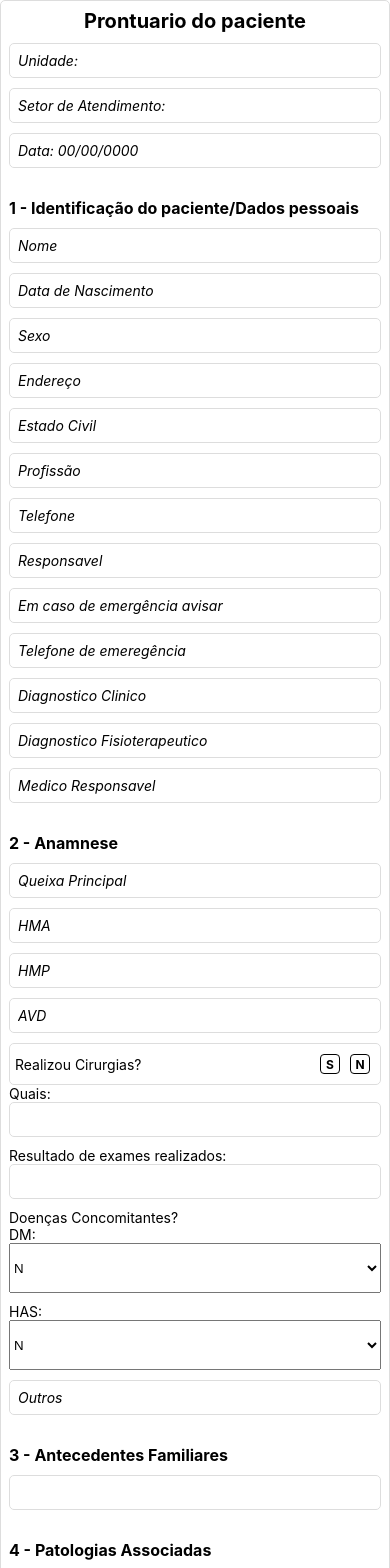
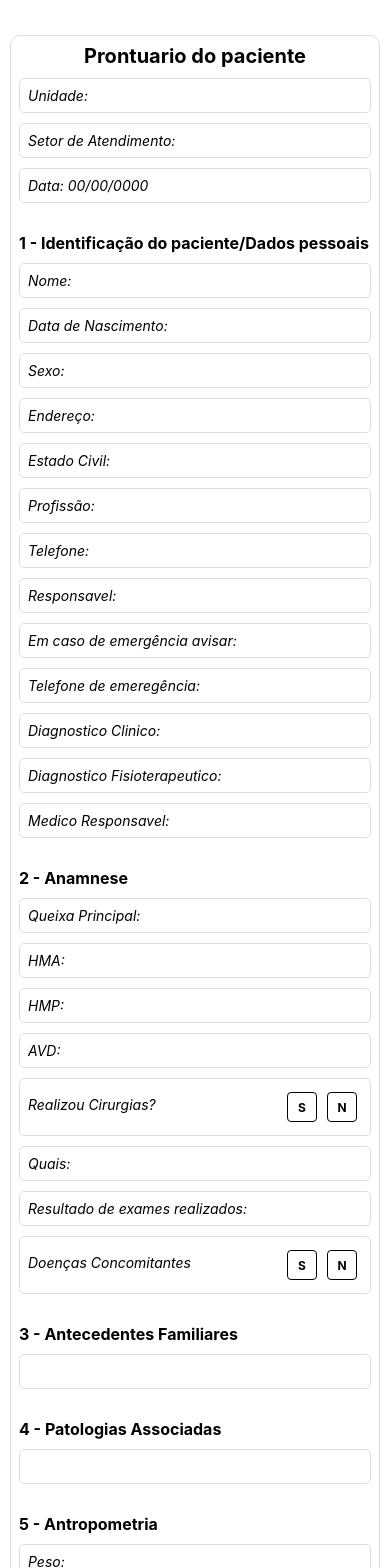
Before and after one commit to MateuzCabral/FisioterapiaAPP, a React Native app: screen / in a window 390 px wide. Shown: the top 1568 px of the page. Built offline with nearby package versions, Linux system fonts and the light colour scheme.

Commit message:
Styles in ScrollView

```diff
--- a/components/Prontuario/index.js
+++ b/components/Prontuario/index.js
@@ -9,13 +9,25 @@ import {
   TouchableOpacity,
 } from "react-native";
 import { Picker } from "@react-native-picker/picker";
-import { CheckBox } from "react-native-elements";
 
 const Prontuario = () => {
   const [isSelected, setIsSelected] = useState(null);
+  const [isSelectedDM, setIsSelectedDM] = useState(null);
+  const [isSelectedHAS, setIsSelectedHAS] = useState(null);
+  const [isSelectedTri, setIsSelectedTri] = useState(null);
+  const [isSelectedBic, setIsSelectedBic] = useState(null);
+  const [isSelectedRad, setIsSelectedRad] = useState(null);
+  const [isSelectedPat, setIsSelectedPat] = useState(null);
+  const [isSelectedCal, setIsSelectedCal] = useState(null);
+  const [isSelectedCuAb, setIsSelectedCuAb] = useState(null);
+  const [isSelectedCuPla, setIsSelectedCuPla] = useState(null);
+  const [isSelectedCon, setIsSelectedCon] = useState(null);
+  const [isSelectedUlc, setIsSelectedUlc] = useState(null);
+  const [isSelectedDeam, setIsSelectedDeam] = useState(null);
 
   return (
-    <ScrollView style={styles.input}>
+    <ScrollView >
+      <View style={styles.scrollStyle}>
         <Text style={styles.header}>Prontuario do paciente</Text>
 
         <View style={styles.section}>
@@ -31,19 +43,19 @@ const Prontuario = () => {
             1 - Identificação do paciente/Dados pessoais
           </Text>
           {[
-          "Nome",
-          "Data de Nascimento",
-          "Sexo",
-          "Endereço",
-          "Estado Civil",
-          "Profissão",
-          "Telefone",
-          "Responsavel",
-          "Em caso de emergência avisar",
-          "Telefone de emeregência",
-          "Diagnostico Clinico",
-          "Diagnostico Fisioterapeutico",
-          "Medico Responsavel",
+            "Nome:",
+            "Data de Nascimento:",
+            "Sexo:",
+            "Endereço:",
+            "Estado Civil:",
+            "Profissão:",
+            "Telefone:",
+            "Responsavel:",
+            "Em caso de emergência avisar:",
+            "Telefone de emeregência:",
+            "Diagnostico Clinico:",
+            "Diagnostico Fisioterapeutico:",
+            "Medico Responsavel:",
           ].map((field) => (
             <React.Fragment key={field}>
               <TextInput style={styles.input} placeholder={field} />
@@ -53,7 +65,7 @@ const Prontuario = () => {
 
         <View style={styles.section}>
           <Text style={styles.subHeader}>2 - Anamnese</Text>
-        {["Queixa Principal", "HMA", "HMP", "AVD"].map((field) => (
+          {["Queixa Principal:", "HMA:", "HMP:", "AVD:"].map((field) => (
             <React.Fragment key={field}>
               <TextInput style={styles.input} placeholder={field} />
             </React.Fragment>
@@ -65,46 +77,86 @@ const Prontuario = () => {
               <TouchableOpacity
                 style={[
                   styles.checkbox,
-              isSelected === 'sim' ? styles.checked : styles.unchecked,
+                  isSelected === "sim" ? styles.checked : styles.unchecked,
                 ]}
-            onPress={() => setIsSelected('sim')}
+                onPress={() => setIsSelected("sim")}
               >
-            <Text style={isSelected === 'sim' ? styles.checkedText : styles.uncheckedText}>
+                <Text
+                  style={
+                    isSelected === "sim"
+                      ? styles.checkedText
+                      : styles.uncheckedText
+                  }
+                >
                   S
                 </Text>
               </TouchableOpacity>
               <TouchableOpacity
                 style={[
                   styles.checkbox,
-              isSelected === 'nao' ? styles.checked : styles.unchecked,
+                  isSelected === "nao" ? styles.checked : styles.unchecked,
                 ]}
-            onPress={() => setIsSelected('nao')}
+                onPress={() => setIsSelected("nao")}
               >
-            <Text style={isSelected === 'nao' ? styles.checkedText : styles.uncheckedText}>
+                <Text
+                  style={
+                    isSelected === "nao"
+                      ? styles.checkedText
+                      : styles.uncheckedText
+                  }
+                >
                   N
                 </Text>
               </TouchableOpacity>
             </View>
           </View>
 
-        <Text style={styles.label}>Quais:</Text>
-        <TextInput style={styles.input} />
+          <TextInput style={styles.input} placeholder="Quais:" />
 
-        <Text style={styles.label}>Resultado de exames realizados:</Text>
-        <TextInput style={styles.input} />
+          <TextInput
+            style={styles.input}
+            placeholder="Resultado de exames realizados:"
+          />
 
-        <Text style={styles.label}>Doenças Concomitantes?</Text>
-        <Text>DM:</Text>
-        <Picker style={styles.picker}>
-          <Picker.Item label="N" value="N" />
-          <Picker.Item label="S" value="S" />
-        </Picker>
-        <Text>HAS:</Text>
-        <Picker style={styles.picker}>
-          <Picker.Item label="N" value="N" />
-          <Picker.Item label="S" value="S" />
-        </Picker>
-        <TextInput style={styles.input} placeholder="Outros"></TextInput>
+          <View style={styles.checkboxContainer}>
+            <Text style={styles.label}>Doenças Concomitantes</Text>
+            <View style={styles.checkInput}>
+              <TouchableOpacity
+                style={[
+                  styles.checkbox,
+                  isSelectedDM === "sim" ? styles.checked : styles.unchecked,
+                ]}
+                onPress={() => setIsSelectedDM("sim")}
+              >
+                <Text
+                  style={
+                    isSelectedDM === "sim"
+                      ? styles.checkedText
+                      : styles.uncheckedText
+                  }
+                >
+                  S
+                </Text>
+              </TouchableOpacity>
+              <TouchableOpacity
+                style={[
+                  styles.checkbox,
+                  isSelectedDM === "nao" ? styles.checked : styles.unchecked,
+                ]}
+                onPress={() => setIsSelectedDM("nao")}
+              >
+                <Text
+                  style={
+                    isSelectedDM === "nao"
+                      ? styles.checkedText
+                      : styles.uncheckedText
+                  }
+                >
+                  N
+                </Text>
+              </TouchableOpacity>
+            </View>
+          </View>
         </View>
 
         <View style={styles.section}>
@@ -136,12 +188,12 @@ const Prontuario = () => {
         <View style={styles.section}>
           <Text style={styles.subHeader}>8 - Exames Fisicos</Text>
           <Text>Dados Vitais</Text>
-        <TextInput style={styles.input} placeholder="PA"></TextInput>
-        <TextInput style={styles.input} placeholder="FC"></TextInput>
-        <TextInput style={styles.input} placeholder="FR"></TextInput>
-        <TextInput style={styles.input} placeholder="AP"></TextInput>
-        <TextInput style={styles.input} placeholder="SpO2"></TextInput>
-        <TextInput style={styles.input} placeholder="Temp"></TextInput>
+          <TextInput style={styles.input} placeholder="PA:"></TextInput>
+          <TextInput style={styles.input} placeholder="FC:"></TextInput>
+          <TextInput style={styles.input} placeholder="FR:"></TextInput>
+          <TextInput style={styles.input} placeholder="AP:"></TextInput>
+          <TextInput style={styles.input} placeholder="SpO2:"></TextInput>
+          <TextInput style={styles.input} placeholder="Temp:"></TextInput>
           <TextInput
             style={styles.input}
             placeholder="Exames Especificos"
@@ -228,11 +280,15 @@ const Prontuario = () => {
           <TextInput style={styles.input} placeholder="Inspeção"></TextInput>
           <TextInput style={styles.input} placeholder="Palpação"></TextInput>
           <TextInput style={styles.input} placeholder="Mensuração"></TextInput>
+
         </View>
 
         <View style={styles.section}>
           <Text style={styles.subHeader}>9 - Força Muscular</Text>
-        <TextInput style={styles.input} placeholder="Musculo/Grupo"></TextInput>
+          <TextInput
+            style={styles.input}
+            placeholder="Musculo/Grupo"
+          ></TextInput>
           <TextInput style={styles.input} placeholder="Grau"></TextInput>
           <Button title="+"></Button>
         </View>
@@ -247,7 +303,10 @@ const Prontuario = () => {
 
         <View style={styles.section}>
           <Text style={styles.subHeader}>11 - Complementos</Text>
-        <TextInput style={styles.input} placeholder="Sensibilidade"></TextInput>
+          <TextInput
+            style={styles.input}
+            placeholder="Sensibilidade"
+          ></TextInput>
           <TextInput style={styles.input} placeholder="Dor: 0 a 10"></TextInput>
           <TextInput style={styles.input} placeholder="Clonus"></TextInput>
           <TextInput
@@ -290,11 +349,21 @@ const Prontuario = () => {
         </View>
 
         <Button title="Finalizar Prontuario" onPress={() => {}} />
+      </View>
     </ScrollView>
   );
 };
 
 const styles = StyleSheet.create({
+  scrollStyle: {
+    borderWidth: 1,
+    borderRadius: 10,
+    borderColor: "#ddd",
+    marginTop: 35,
+    marginBottom: 10,
+    marginHorizontal: 10,
+    padding: 8,
+  },
   container: {
     padding: 10,
     backgroundColor: "#fff",
@@ -316,6 +385,8 @@ const styles = StyleSheet.create({
   label: {
     fontSize: 14,
     marginBottom: 5,
+    fontStyle: "italic",
+    fontWeight: "light",
   },
   input: {
     borderWidth: 1,
@@ -331,50 +402,49 @@ const styles = StyleSheet.create({
     width: "100%",
     marginBottom: 10,
   },
-  label: {
-    fontSize: 14,
-  },
   checkboxContainer: {
-    flexDirection: 'row',
-    display: 'flex',
-    alignItems: 'center',
-    justifyContent: 'space-between',
-    padding: 5,
+    flexDirection: "row",
+    display: "flex",
+    alignItems: "center",
+    justifyContent: "space-between",
+    padding: 8,
     borderWidth: 1,
     borderColor: "#ddd",
     borderRadius: 5,
+    marginBottom: 10,
   },
   checkInput: {
-    flexDirection: 'row',
-    display: 'flex',
-    alignItems: 'center',
-    justifyContent: 'center',
+    flexDirection: "row",
+    display: "flex",
+    alignItems: "center",
+    justifyContent: "center",
+    fontStyle: "italic",
   },
   checkbox: {
-    width: 20,
-    height: 20,
-    justifyContent: 'center',
-    alignItems: 'center',
+    width: 30,
+    height: 30,
+    justifyContent: "center",
+    alignItems: "center",
     margin: 5,
     borderRadius: 4,
   },
   checked: {
-    backgroundColor: '#00005d',
+    backgroundColor: "#00005d",
   },
   unchecked: {
-    backgroundColor: '#fff',
-    borderColor: '#000',
+    backgroundColor: "#fff",
+    borderColor: "#000",
     borderWidth: 1,
   },
   checkedText: {
     fontSize: 12,
-    color: '#fff',
-    fontWeight: 'bold',
+    color: "#fff",
+    fontWeight: "bold",
   },
   uncheckedText: {
     fontSize: 12,
-    color: '#000',
-    fontWeight: 'bold',
+    color: "#000",
+    fontWeight: "bold",
   },
 });
 
--- a/package.json
+++ b/package.json
@@ -16,7 +16,6 @@
     "react": "18.2.0",
     "react-dom": "18.2.0",
     "react-native": "0.74.2",
-    "react-native-elements": "^3.4.3",
     "react-native-web": "~0.19.10"
   },
   "devDependencies": {
```
Also changed, not shown: 1 other file (tests, documents, lock files or other folders). Lines whose indentation alone changed are shown as unchanged.
